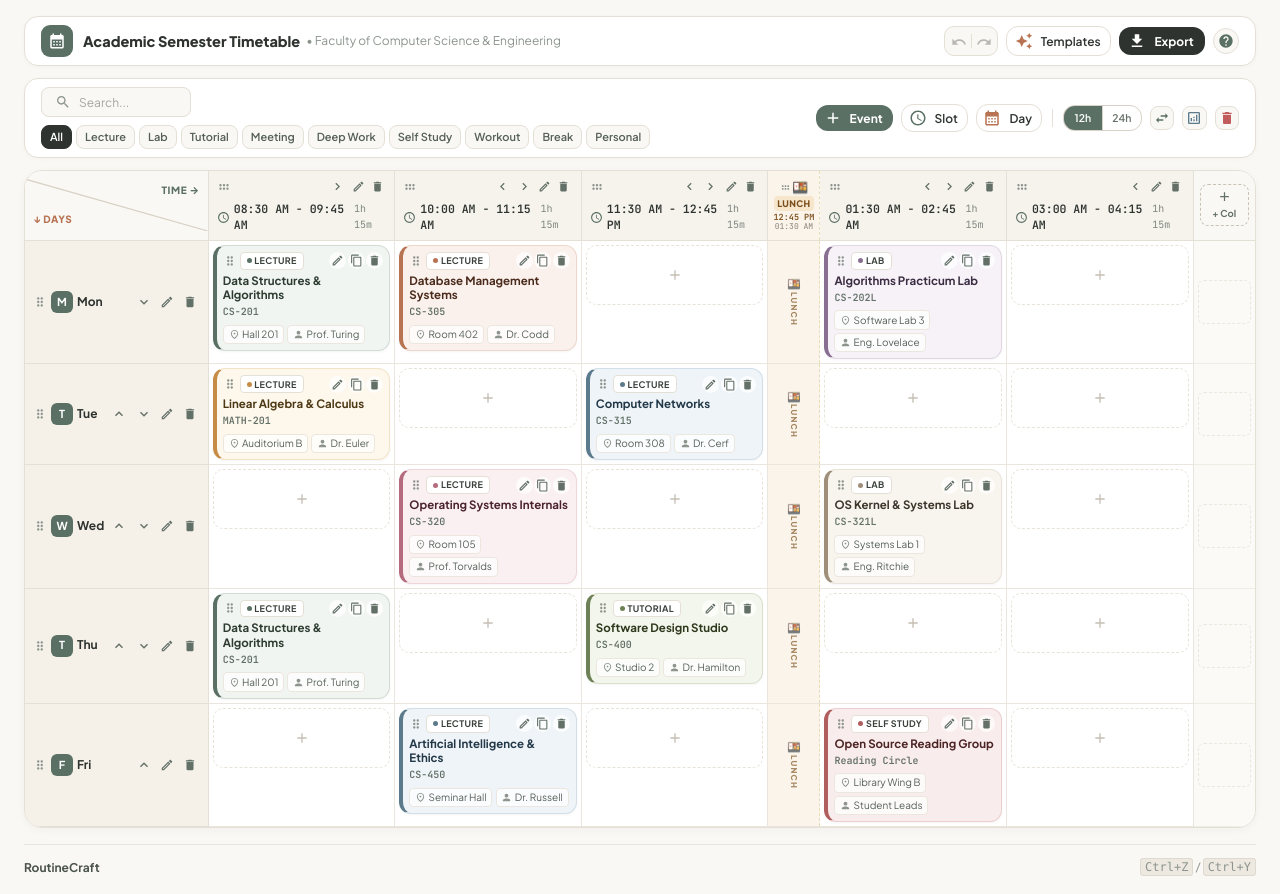
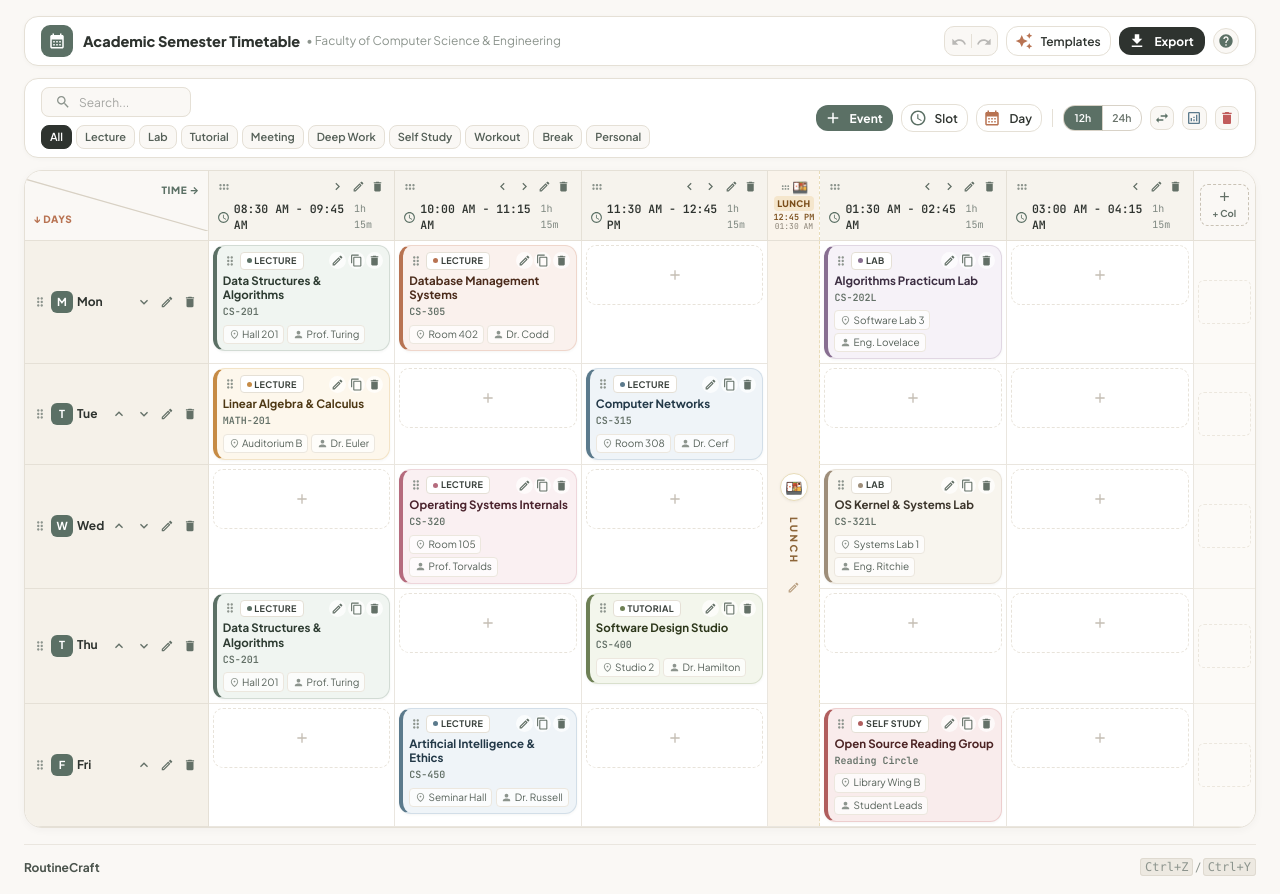
Before and after one commit to darklight9911/Routine_maker, a React (Vite) app: page / in a window 1280 px wide. Built offline with nearby package versions, Linux system fonts and the light colour scheme.

Commit message:
feat(table): unify break column into a single continuous vertical rowSpan strip

```diff
--- a/src/components/BreakStripCell.tsx
+++ b/src/components/BreakStripCell.tsx
@@ -1,18 +1,20 @@
 import type React from 'react';
-import type { TimeSlot, Day } from '../types/routine';
+import type { TimeSlot } from '../types/routine';
 import { BREAK_CONFIGS } from '../constants/presets';
 import Tooltip from '@mui/material/Tooltip';
 import Box from '@mui/material/Box';
 import Typography from '@mui/material/Typography';
+import EditOutlinedIcon from '@mui/icons-material/EditOutlined';
 
 interface BreakStripCellProps {
   slot: TimeSlot;
-  day: Day;
+  rowSpan?: number;
   onEditSlot: (slot: TimeSlot) => void;
 }
 
 export const BreakStripCell: React.FC<BreakStripCellProps> = ({
   slot,
+  rowSpan,
   onEditSlot,
 }) => {
   const breakConfig = BREAK_CONFIGS[slot.breakType || 'lunch'] || BREAK_CONFIGS.other;
@@ -25,12 +27,13 @@ export const BreakStripCell: React.FC<BreakStripCellProps> = ({
       placement="top"
     >
       <td
+        rowSpan={rowSpan}
         onClick={() => onEditSlot(slot)}
         style={{
           width: '52px',
           minWidth: '52px',
           maxWidth: '52px',
-          padding: '4px 2px',
+          padding: '8px 2px',
           backgroundColor: breakConfig.bg,
           borderLeft: `1px dashed ${breakConfig.border}`,
           borderRight: `1px dashed ${breakConfig.border}`,
@@ -47,45 +50,83 @@ export const BreakStripCell: React.FC<BreakStripCellProps> = ({
             display: 'flex',
             flexDirection: 'column',
             alignItems: 'center',
-            justifyContent: 'center',
+            justifyContent: 'space-between',
             height: '100%',
-            minHeight: '52px',
-            borderRadius: '6px',
-            transition: 'background-color 0.15s ease',
+            minHeight: '120px',
+            py: 2,
+            borderRadius: '8px',
+            transition: 'all 0.15s ease',
+            position: 'relative',
             '&:hover': {
-              backgroundColor: `${breakConfig.badgeBg}90`,
+              backgroundColor: `${breakConfig.badgeBg}80`,
+            },
+            '&:hover .break-edit-hint': {
+              opacity: 1,
             },
           }}
         >
-          {/* Subtle vertical dotted line & icon */}
+          {/* Top: Icon in soft pill */}
           <Box
             sx={{
+              width: 28,
+              height: 28,
+              borderRadius: '50%',
+              backgroundColor: '#FFFFFF',
+              boxShadow: '0 1px 3px rgba(0,0,0,0.06)',
+              border: `1px solid ${breakConfig.border}`,
               display: 'flex',
-              flexDirection: 'column',
               alignItems: 'center',
-              gap: 0.3,
+              justifyContent: 'center',
+              fontSize: '14px',
+              flexShrink: 0,
             }}
           >
-            <span style={{ fontSize: '11px', opacity: 0.85, lineHeight: 1 }}>{breakConfig.icon}</span>
+            {breakConfig.icon}
+          </Box>
 
-            {/* Vertical orientation text */}
+          {/* Middle: Vertical Title with elegant letter spacing */}
+          <Box sx={{ my: 2, display: 'flex', flexDirection: 'column', alignItems: 'center' }}>
             <Typography
               component="span"
               sx={{
                 writingMode: 'vertical-rl',
                 textOrientation: 'mixed',
-                fontSize: '8px',
+                fontSize: '10px',
                 fontWeight: 800,
                 color: breakConfig.text,
-                letterSpacing: '0.15em',
+                letterSpacing: '0.25em',
                 textTransform: 'uppercase',
-                opacity: 0.65,
+                opacity: 0.85,
                 lineHeight: 1,
               }}
             >
               {breakTitle}
             </Typography>
           </Box>
+
+          {/* Bottom: Time range or edit indicator */}
+          <Box
+            sx={{
+              display: 'flex',
+              flexDirection: 'column',
+              alignItems: 'center',
+              flexShrink: 0,
+            }}
+          >
+            <Box
+              className="break-edit-hint"
+              sx={{
+                opacity: 0.5,
+                transition: 'opacity 0.15s ease',
+                display: 'flex',
+                alignItems: 'center',
+                justifyContent: 'center',
+                color: breakConfig.text,
+              }}
+            >
+              <EditOutlinedIcon sx={{ fontSize: 13 }} />
+            </Box>
+          </Box>
         </Box>
       </td>
     </Tooltip>
--- a/src/components/RoutineTable.tsx
+++ b/src/components/RoutineTable.tsx
@@ -289,11 +289,12 @@ export const RoutineTable: React.FC<RoutineTableProps> = ({
                 {/* Content cells across all time slots */}
                 {routine.timeSlots.map((slot) => {
                   if (slot.isBreak) {
+                    if (dIdx !== 0) return null;
                     return (
                       <BreakStripCell
-                        key={`${day.id}_${slot.id}`}
+                        key={slot.id}
                         slot={slot}
-                        day={day}
+                        rowSpan={routine.days.length}
                         onEditSlot={onEditTimeSlot}
                       />
                     );
```
